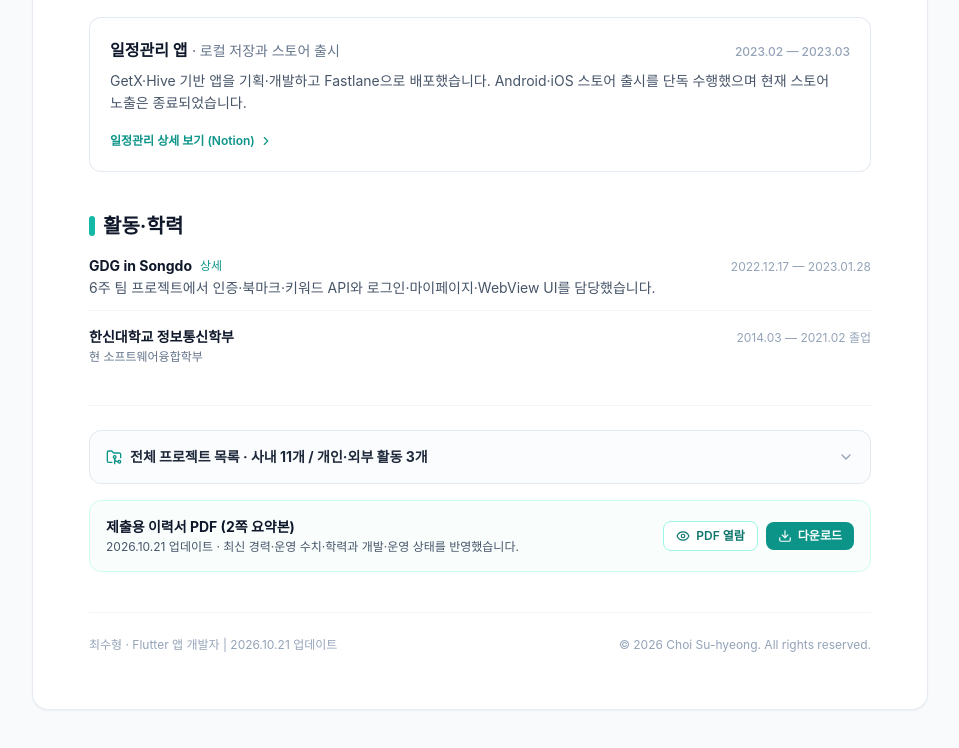
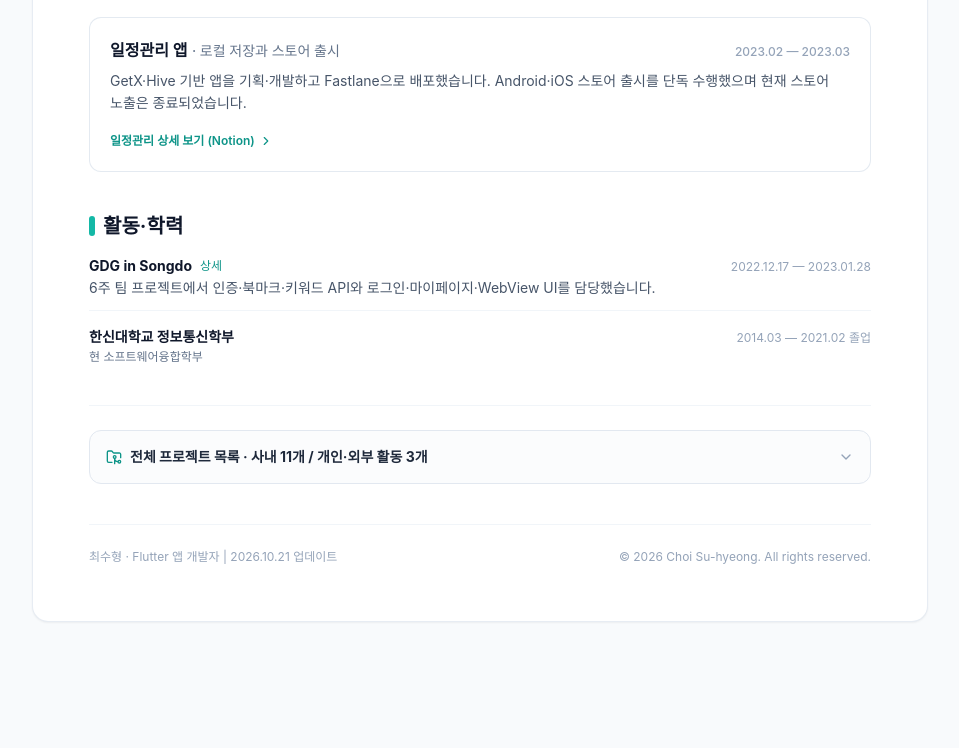
Before and after one commit to tngudzzz/tngudzzz.github.io, a plain HTML site: page index.html in a window 1280 px wide. Shown: the part 2876-3624 px from the top of the page, without its empty margins (160-1119 px from the left). After the commit the page ends 3562 px from the top, so only its background shows below. Drawn offline with nearby package versions, Linux system fonts and the light colour scheme; a web font is replaced by a local one.

Commit message:
style: 하단 제출용 이력서 PDF 안내 카드 제거

```diff
--- a/index.html
+++ b/index.html
@@ -526,21 +526,6 @@
           </div>
         </div>
       </details>
-
-      <div class="flex flex-col sm:flex-row sm:items-center justify-between gap-3 rounded-xl border border-teal-100 bg-teal-50/40 p-4">
-        <div>
-          <p class="text-sm font-bold text-slate-900">제출용 이력서 PDF (2쪽 요약본)</p>
-          <p class="text-xs text-slate-600 mt-0.5">2026.10.21 업데이트 · 최신 경력·운영 수치·학력과 개발·운영 상태를 반영했습니다.</p>
-        </div>
-        <div class="flex items-center gap-2">
-          <a href="./choi-su-hyeong-flutter-resume-2026-10-21.pdf" target="_blank" rel="noopener noreferrer" class="inline-flex items-center gap-1.5 px-3 py-1.5 rounded-lg text-xs font-semibold bg-white border border-teal-200 text-teal-700 hover:bg-teal-50 transition-colors">
-            <i data-lucide="eye" class="w-3.5 h-3.5"></i> PDF 열람
-          </a>
-          <a href="./choi-su-hyeong-flutter-resume-2026-10-21.pdf" download="choi-su-hyeong-flutter-resume-2026-10-21.pdf" class="inline-flex items-center gap-1.5 px-3 py-1.5 rounded-lg text-xs font-semibold bg-teal-600 text-white hover:bg-teal-700 transition-colors">
-            <i data-lucide="download" class="w-3.5 h-3.5"></i> 다운로드
-          </a>
-        </div>
-      </div>
     </section>
 
     <!-- Footer -->
```
